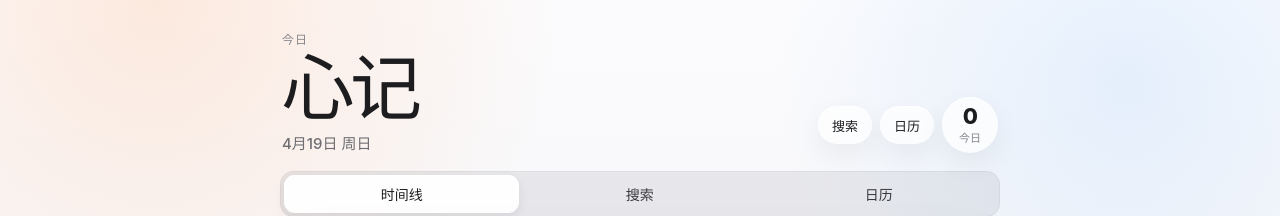
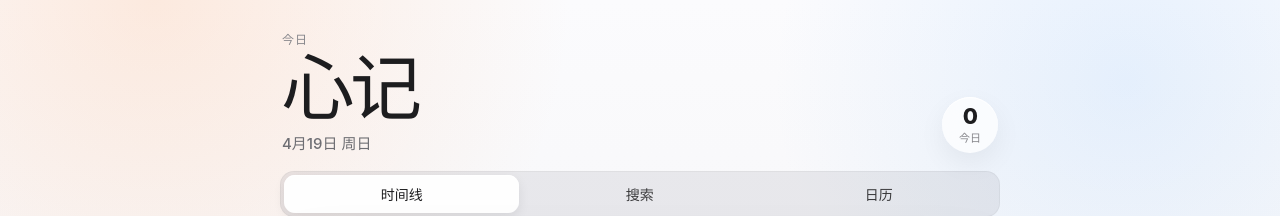
Before and after one commit to kkkkakk56/log_agent, a Vue app in the folder journal-agent/: page / in a window 1280 px wide. Shown: the top 216 px of the page. Built offline with nearby package versions, Linux system fonts and the light colour scheme.

Commit message:
fix: remove header quick action buttons

```diff
--- a/journal-agent/src/App.vue
+++ b/journal-agent/src/App.vue
@@ -354,12 +354,6 @@ async function submitAgentMessage() {
       </div>
 
       <div class="header-actions" aria-label="快捷操作">
-        <button class="icon-button" type="button" @click="setActiveView('search')">
-          搜索
-        </button>
-        <button class="icon-button" type="button" @click="setActiveView('calendar')">
-          日历
-        </button>
         <div class="today-pill">
           <span>{{ todayCount }}</span>
           <small>今日</small>
```
